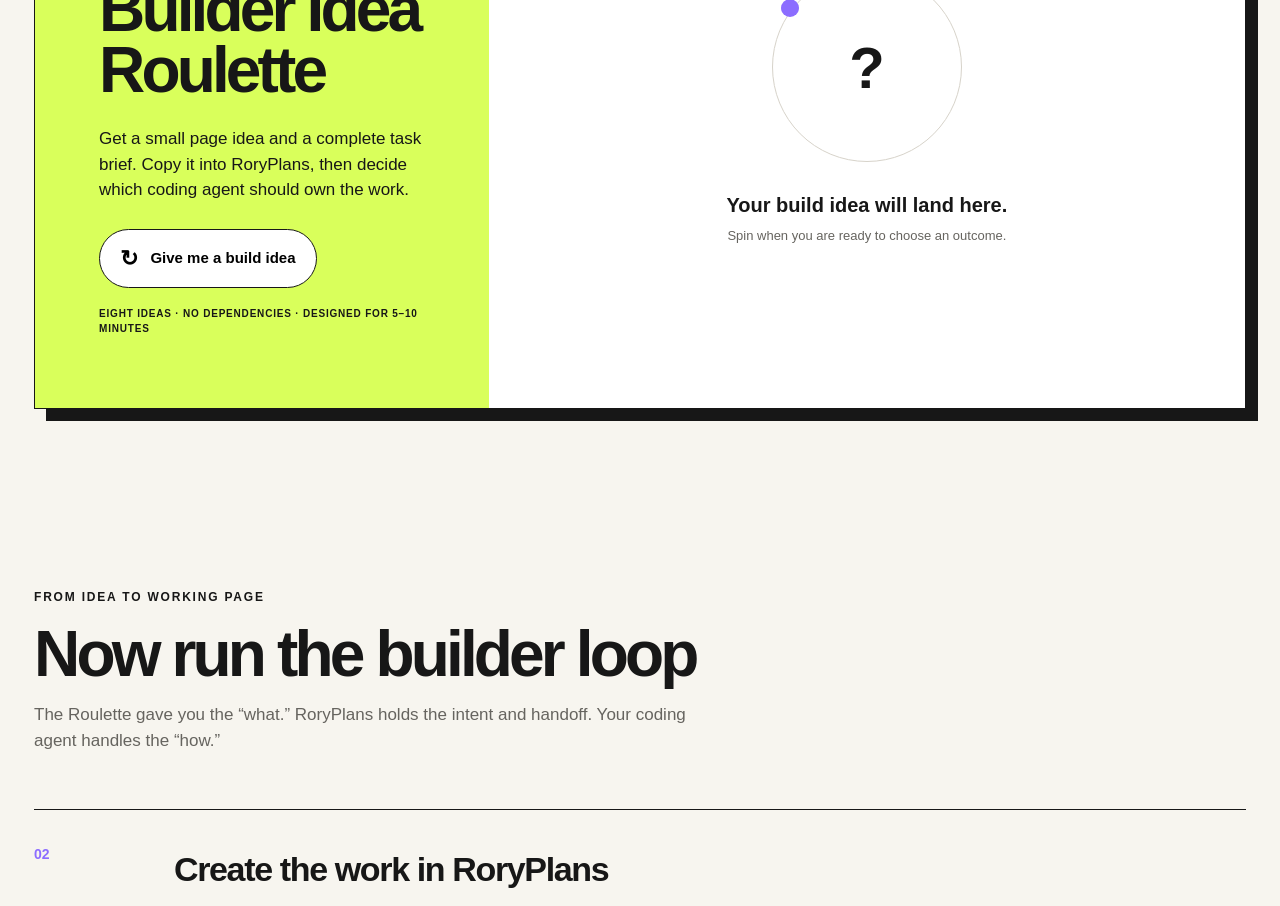
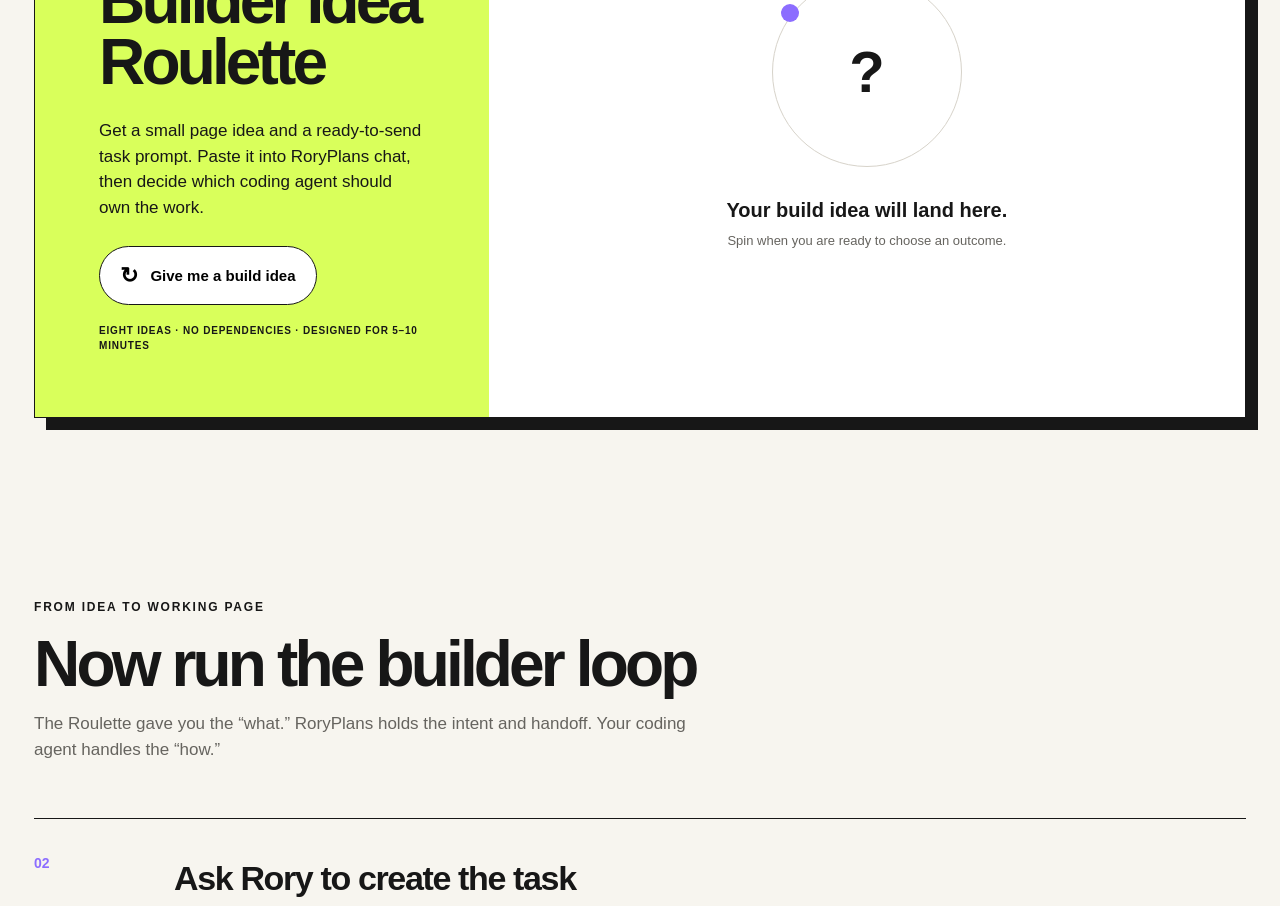
Before and after one commit to radubusuioc/new-builder-demo, a Next.js app: page / in a window 1280 px wide. Shown: the part 1260-2166 px from the top of the page. Built offline with nearby package versions, Linux system fonts and the light colour scheme.

Commit message:
Update Builder prompts for Rory task creation

```diff
--- a/app/page.tsx
+++ b/app/page.tsx
@@ -16,8 +16,8 @@
   {
     number: "02",
     id: "create-task",
-    title: "Create the work in RoryPlans",
-    body: "Paste the Roulette brief into a new task. For the extended hack, create a small plan first and add the task under one goal.",
+    title: "Ask Rory to create the task",
+    body: "Paste the Roulette prompt into the RoryPlans chat and ask Rory to create a task with those details. For the extended hack, ask Rory to create a small plan first and add the task under one goal.",
     action: "Open RoryPlans",
     href: "https://www.roryplans.ai",
   },
--- a/components/builder-idea-roulette.tsx
+++ b/components/builder-idea-roulette.tsx
@@ -27,8 +27,8 @@
         <p className="eyebrow">Step 1 · Choose the outcome</p>
         <h2 id="roulette-title">Spin the Builder Idea Roulette</h2>
         <p>
-          Get a small page idea and a complete task brief. Copy it into
-          RoryPlans, then decide which coding agent should own the work.
+          Get a small page idea and a ready-to-send task prompt. Paste it into
+          RoryPlans chat, then decide which coding agent should own the work.
         </p>
         <button className="button button-primary roulette-button" type="button" onClick={spin}>
           <span aria-hidden="true">↻</span>
@@ -42,7 +42,7 @@
           <>
             <div className="result-heading">
               <div>
-                <p className="result-label">Your task</p>
+                <p className="result-label">Your task prompt</p>
                 <h3>{selectedIdea.title}</h3>
               </div>
               <span className="route-chip">{selectedIdea.route}</span>
@@ -53,11 +53,11 @@
             </div>
             <CopyButton
               text={taskPromptForIdea(selectedIdea)}
-              idleLabel="Copy task for RoryPlans"
+              idleLabel="Copy prompt for Rory"
               className="button button-dark result-copy"
             />
             <a className="text-link" href="#create-task">
-              Task copied? Continue to RoryPlans ↓
+              Prompt copied? Continue to RoryPlans ↓
             </a>
           </>
         ) : (
--- a/lib/ideas.ts
+++ b/lib/ideas.ts
@@ -101,5 +101,5 @@
     .map((requirement) => `- ${requirement}`)
     .join("\n");
 
-  return `Title: Add ${idea.title}\n\nGoal:\n${idea.shortDescription}\n\nImplementation:\nCreate the page at ${idea.route}.\n${requirements}\n- Match the visual language already used in this starter.\n- Add this contribution to lib/builds.ts so it appears on the Build Wall.\n\nDone when:\n- The page works on mobile and desktop.\n- Every control works with a keyboard and has a clear label.\n- No new dependencies, backend, database, or external API are added.\n- Unrelated pages and instructions remain unchanged.\n- pnpm lint and pnpm typecheck pass.\n\nShip it:\n- Commit the work on its own branch with a message describing what changed and why.\n- Push that branch to the remote.\n- Open a pull request against the default branch, with a title that summarises the change and a body covering what was built and how it was verified.\n\nWhen complete, report the route, the changed files, and the pull request URL back to RoryPlans.`;
+  return `Create a task with the following details:\n\nTitle: Add ${idea.title}\n\nDescription:\nGoal:\n${idea.shortDescription}\n\nImplementation:\nCreate the page at ${idea.route}.\n${requirements}\n- Match the visual language already used in this starter.\n- Add this contribution to lib/builds.ts so it appears on the Build Wall.\n\nDone when:\n- The page works on mobile and desktop.\n- Every control works with a keyboard and has a clear label.\n- No new dependencies, backend, database, or external API are added.\n- Unrelated pages and instructions remain unchanged.\n- pnpm lint and pnpm typecheck pass.\n\nShip it:\n- Commit the work on its own branch with a message describing what changed and why.\n- Push that branch to the remote.\n- Open a pull request against the default branch, with a title that summarises the change and a body covering what was built and how it was verified.\n\nWhen complete, report the route, the changed files, and the pull request URL back to RoryPlans.`;
 }
```
